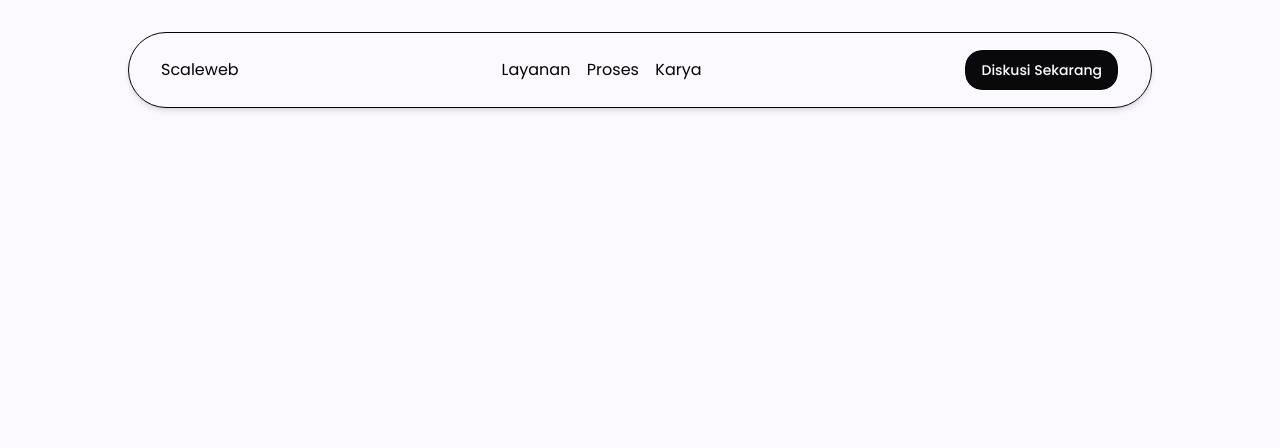
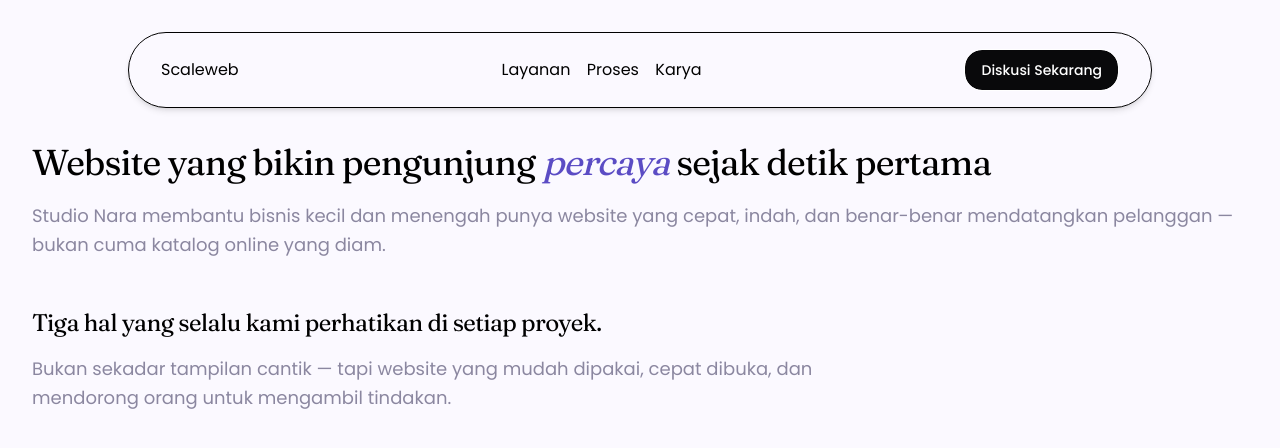
Before and after one commit to Davenn-Work/website-portfolio, a Next.js app: page / in a window 1280 px wide. Shown: the top 448 px of the page. Built offline with nearby package versions, Linux system fonts and the light colour scheme.

Commit message:
modified : text-theme

```diff
--- a/app/page.tsx
+++ b/app/page.tsx
@@ -1,8 +1,10 @@
+import { Button } from "@/components/ui/button";
+import { textTheme } from "@/lib/cores/constants/text-theme";
 import Navbar from "@/lib/cores/features/splash/components/navbar";
 
 export default function SplashPage() {
   return (
-    <div className="w-full h-full pt-8 flex flex-col items-center">
+    <div className="w-full h-full pt-8 flex flex-col items-center px-8">
       <Navbar
         navItems={[
           { text: "Layanan", onClick: () => {} },
@@ -11,6 +13,35 @@
         ]}
         icons={"Scaleweb"}
       />{" "}
+      <div className="w-full h-full pt-8 pb-8 flex flex-col items-center">
+        <section>
+          <h1 className={`${textTheme.heading1} pb-4`}>
+            Website yang bikin pengunjung{" "}
+            <span className="text-primary italic">percaya</span> sejak detik
+            pertama
+          </h1>
+          <p className={`${textTheme.body1} pb-4`}>
+            Studio Nara membantu bisnis kecil dan menengah punya website yang
+            cepat, indah, dan benar-benar mendatangkan pelanggan — bukan cuma
+            katalog online yang diam.
+          </p>
+        </section>
+        <section>
+          <img src="" />
+        </section>
+      </div>
+      <div className="w-full h-full flex mb-8">
+        <div className="flex-2">
+          <h1 className={`${textTheme.subheading1} pb-4`}>
+            Tiga hal yang selalu kami perhatikan di setiap proyek.
+          </h1>
+          <p className={`${textTheme.body1} pb-4`}>
+            Bukan sekadar tampilan cantik — tapi website yang mudah dipakai,
+            cepat dibuka, dan mendorong orang untuk mengambil tindakan.
+          </p>
+        </div>
+        <div className="flex-1"></div>
+      </div>
     </div>
   );
 }
--- a/lib/cores/constants/text-theme.ts
+++ b/lib/cores/constants/text-theme.ts
@@ -9,12 +9,12 @@
   heading3: "text-2xl font-bold leading-snug",
 
   // ===== Subheading =====
-  subheading1: "text-xl font-semibold leading-snug",
+  subheading1: "text-2xl tracking-tight leading-tight font-fraunces",
   subheading2: "text-lg font-semibold leading-snug",
   subheading3: "text-base font-semibold leading-normal",
 
   // ===== Body =====
-  body1: "text-lg font-normal leading-relaxed",
+  body1: "text-lg font-normal leading-relaxed text-gray-400",
   body2: "text-base font-normal leading-relaxed",
   body3: "text-sm font-normal leading-relaxed",
 
```
